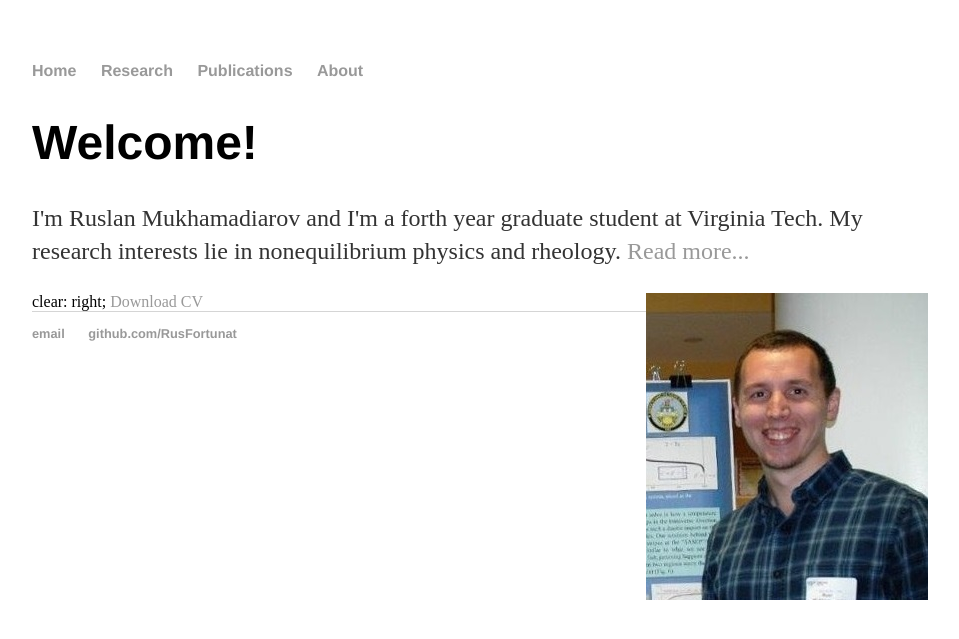
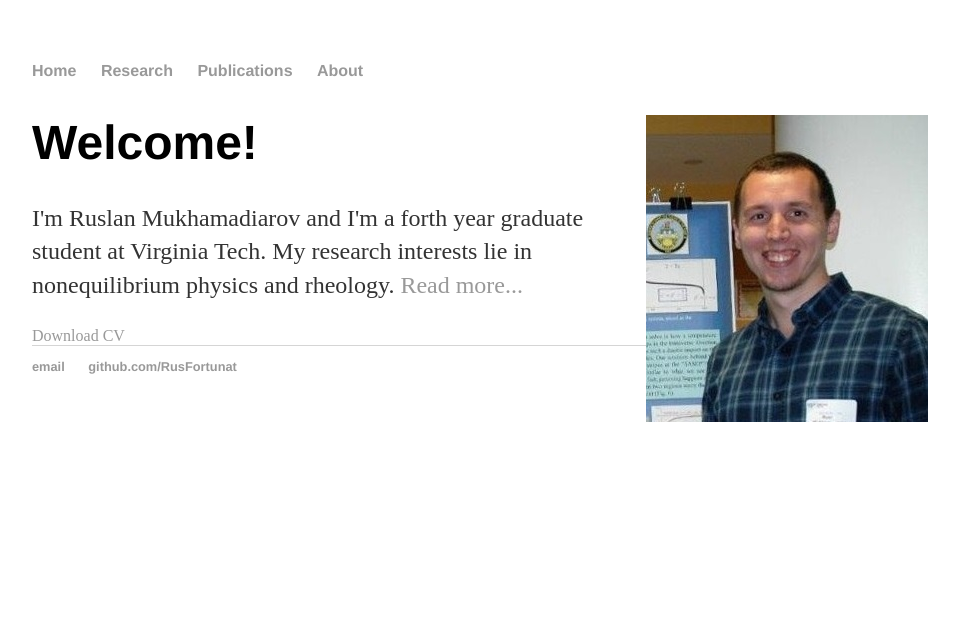
Before and after one commit to RusFortunat/mukhamadiarov, a Jekyll site: the page built from index.html, in a window 1280 px wide. Shown: the top 639 px of the page, without its empty margins (160-1119 px from the left). Built offline with Jekyll 4.4.1, drawn with Linux system fonts in a browser that asks for light colours.

Commit message:
Update index.html

```diff
--- a/index.html
+++ b/index.html
@@ -4,11 +4,10 @@ title: Ruslan Mukhamadiarov, theoretical and computational physicist
 ---
 
 		<div class="blurb">
+			<img src="kBPV1jaNEx0.jpg" alt="Me" align="right"
+			     style="width:282px;height:307px;float:right;"/>
 			<h1>Welcome!</h1>
 			<p>I'm Ruslan Mukhamadiarov and I'm a forth year graduate student at Virginia Tech. My research interests lie in nonequilibrium physics and rheology. <a href="/research">Read more...</a></p>
-			<img src="kBPV1jaNEx0.jpg" alt="Me" align="right"
-			     style="width:282px;height:307px;float:right;"/>
-			clear: right;
 
 			<a href="#" class="download" title="Download CV as PDF">Download CV</a>
 
```
